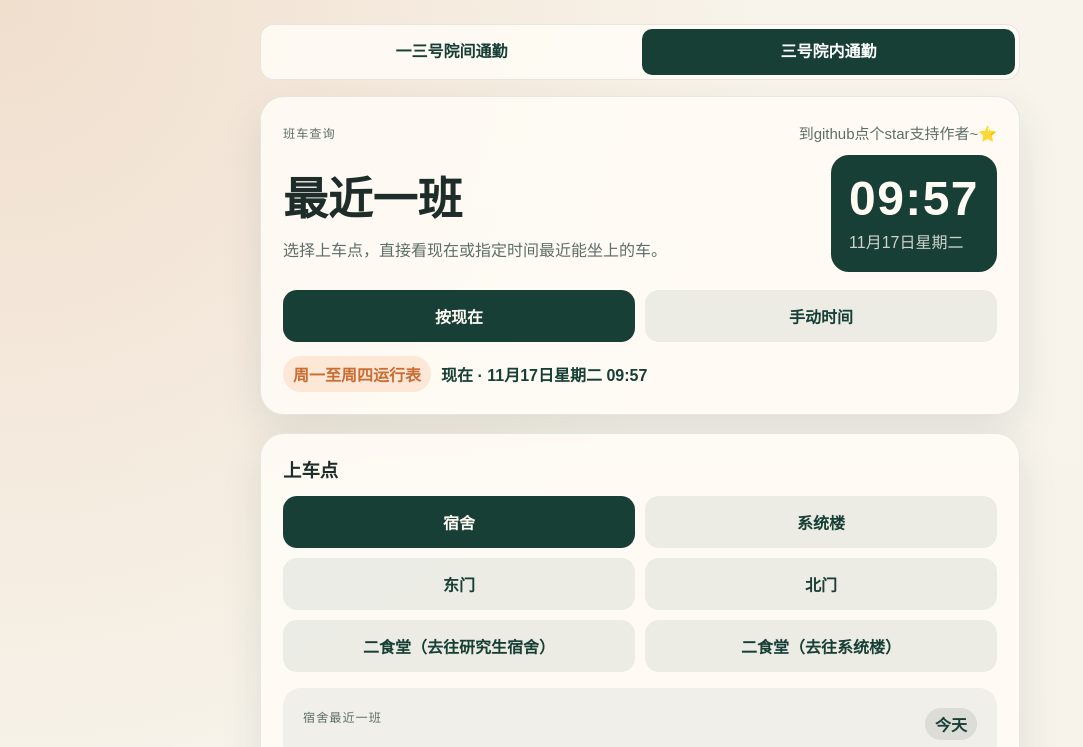
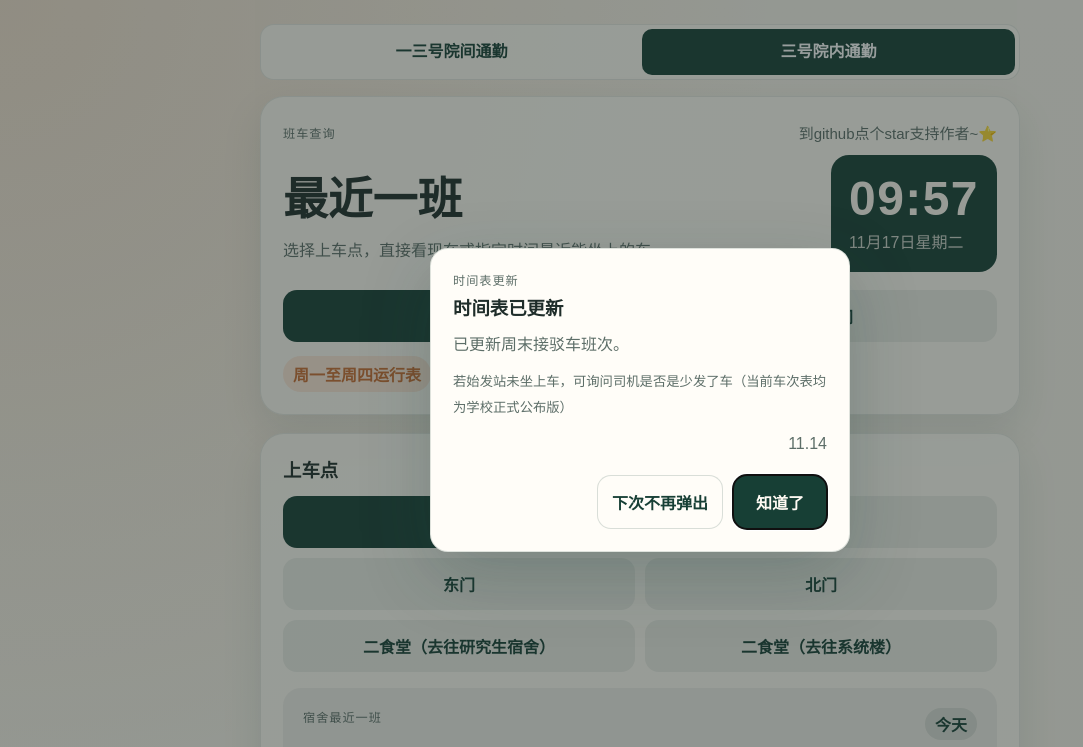
Before and after one commit to qiutao20/nudt_bus_for_CSE, a plain HTML site: page index.html in a window 1280 px wide. Shown: the top 747 px of the page, without its empty margins (0-1083 px from the left). Drawn offline with nearby package versions, Linux system fonts and the light colour scheme.

Commit message:
Add November 14 weekend shuttle notice

```diff
--- a/app.js
+++ b/app.js
@@ -6,9 +6,9 @@ const EMAILJS_CONFIG = {
 
 const COLLEGE_OFFSET_SPECIAL_MINUTES = 7;
 const STOP_STORAGE_KEY = "bus-stop-preference";
-const UPDATE_NOTICE_STORAGE_KEY = "bus-update-notice-2026-10-15-sightseeing-routes";
+const UPDATE_NOTICE_STORAGE_KEY = "bus-update-notice-2026-11-14-weekend-shuttle";
 const UPDATE_NOTICE_DISMISSED_VALUE = "dismissed";
-const UPDATE_NOTICE_EXPIRES_AT = new Date(2026, 9, 25, 0, 0, 0, 0).getTime();
+const UPDATE_NOTICE_EXPIRES_AT = new Date(2026, 10, 24, 0, 0, 0, 0).getTime();
 
 const STOPS = {
   dorm: {
--- a/index.html
+++ b/index.html
@@ -132,7 +132,9 @@
     <section class="update-notice-card">
       <p class="eyebrow">时间表更新</p>
       <h2 id="updateNoticeTitle">时间表已更新</h2>
-      <p class="update-notice-copy">已更新新版时刻表，10月15日。</p>
+      <p class="update-notice-copy">已更新周末接驳车班次。</p>
+      <p class="update-notice-copy"><small>若始发站未坐上车，可询问司机是否是少发了车（当前车次表均为学校正式公布版）</small></p>
+      <p class="update-notice-copy" style="text-align: right"><time datetime="2026-11-14">11.14</time></p>
       <div class="update-notice-actions">
         <button class="notice-secondary-button" id="updateNoticeDismiss" type="button">下次不再弹出</button>
         <button class="submit-button notice-primary-button" id="updateNoticeClose" type="button">知道了</button>
@@ -141,6 +143,6 @@
   </div>
 
   <script src="https://cdn.jsdelivr.net/npm/@emailjs/browser@4/dist/email.min.js"></script>
-  <script src="./app.js?v=20261112-weekend-shuttle"></script>
+  <script src="./app.js?v=20261114-weekend-notice"></script>
 </body>
 </html>
```
